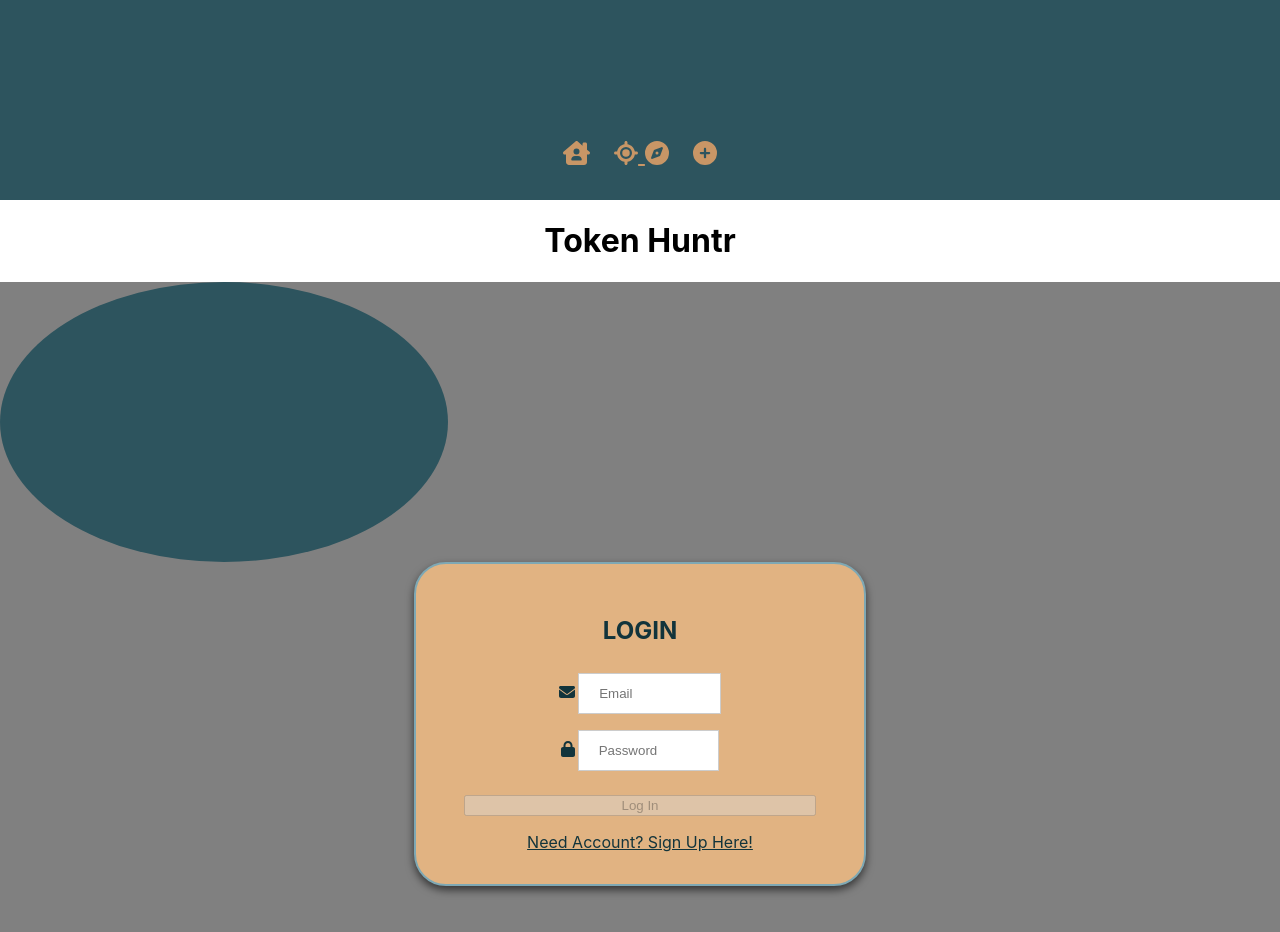
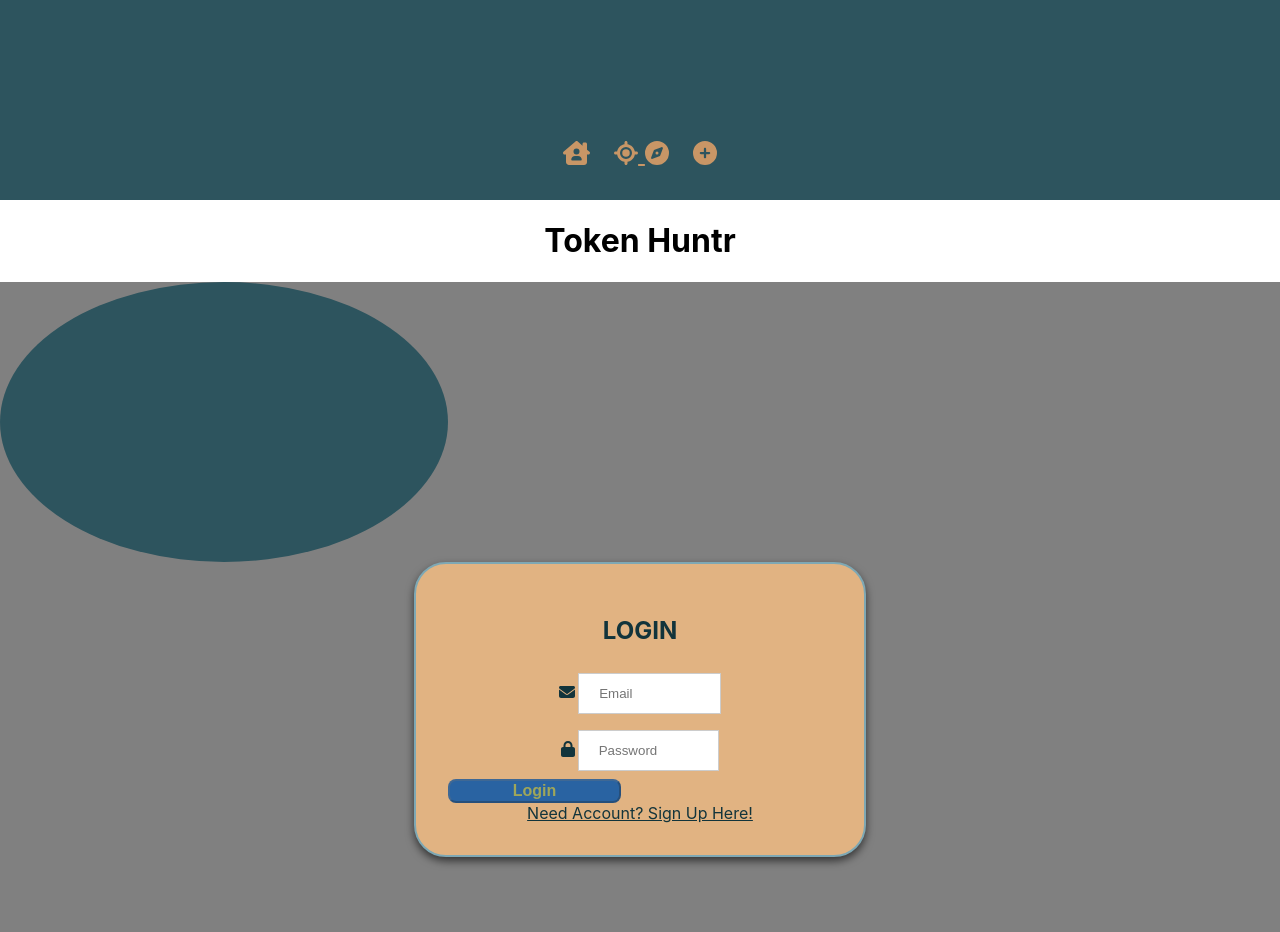
Before and after one commit to Job85/token-huntr-app, a React (Create React App) app: page /login in a window 1280 px wide. Shown: the top 932 px of the page. Built offline with nearby package versions, Linux system fonts and the light colour scheme.

Commit message:
created Button component and imported to Login page

```diff
--- /dev/null
+++ b/src/components/CompStyles.jsx
@@ -0,0 +1,10 @@
+import styled, { css } from 'styled-components';
+
+export const Button = styled.button`
+    background: #2963a2;
+    color: #9fa65a;
+    border-radius: .5rem;
+    width: 45%;
+    font-weight: 900;
+    font-size: 1em;
+`
--- a/src/pages/Login.jsx
+++ b/src/pages/Login.jsx
@@ -1,9 +1,9 @@
 import React, { useState } from "react";
 import { LogInUser } from '../services/AuthServices';
-import LoginBG from "../components/LoginBackground";
 import { useNavigate } from "react-router-dom";
 import { FontAwesomeIcon } from "@fortawesome/react-fontawesome";
 import { faLock, faEnvelope } from '@fortawesome/free-solid-svg-icons';
+import { Button } from "../components/CompStyles";
 
 const LogIn = (props) => {
     let navigate = useNavigate()
@@ -67,13 +67,12 @@ const LogIn = (props) => {
                             </label>
                         </div>
                         <div className="card-footer">
-                            <button
-                                className='landing-button'
-                                type='submit'
+                            <Button
+                                type="submit"
                                 disabled={!formValues.email || !formValues.password}
                             >
-                                Log In
-                            </button>
+                                Login
+                            </Button>
                             <a
                                 href="/register"
                                 className='register-anchor'
```
